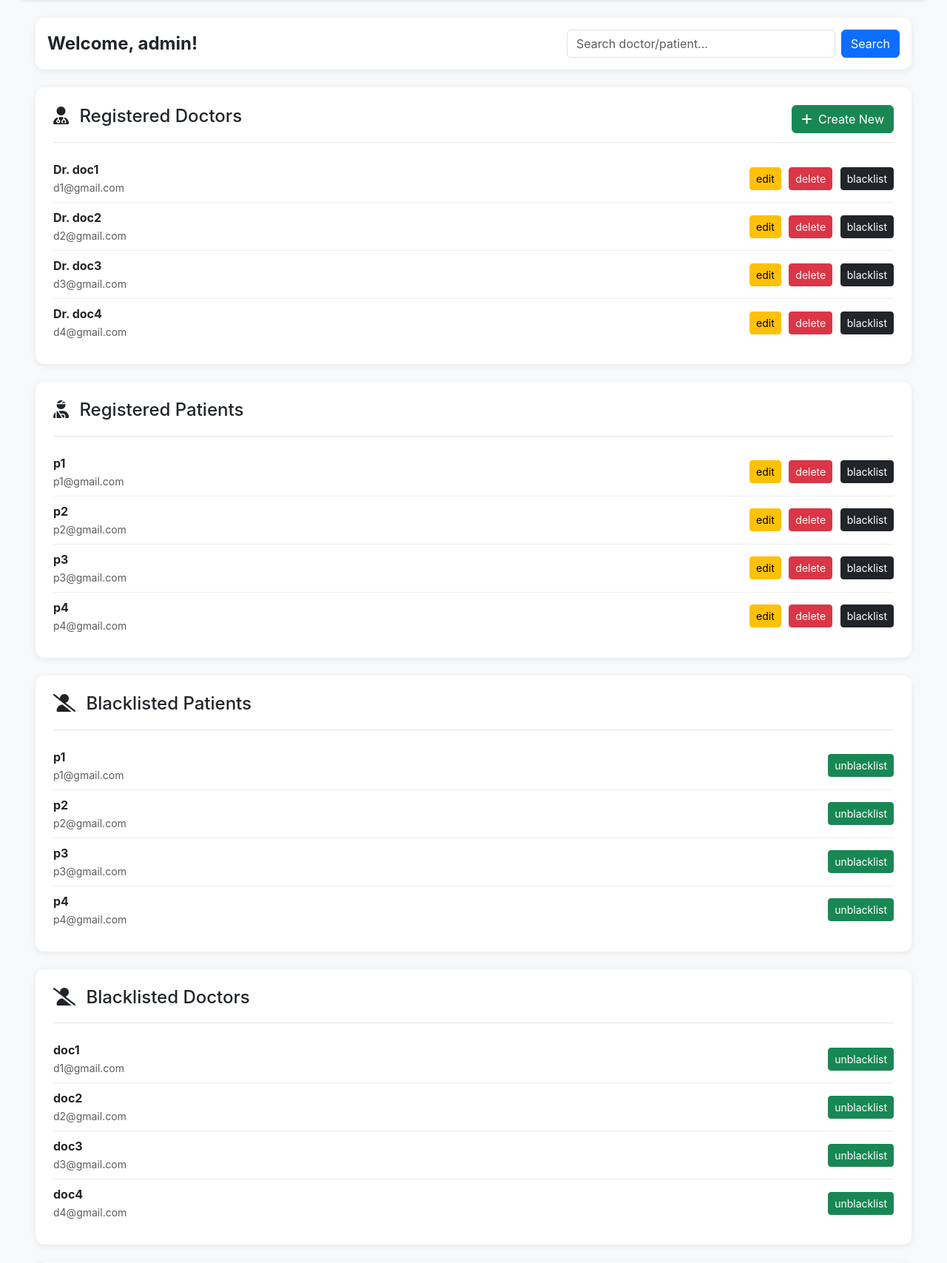
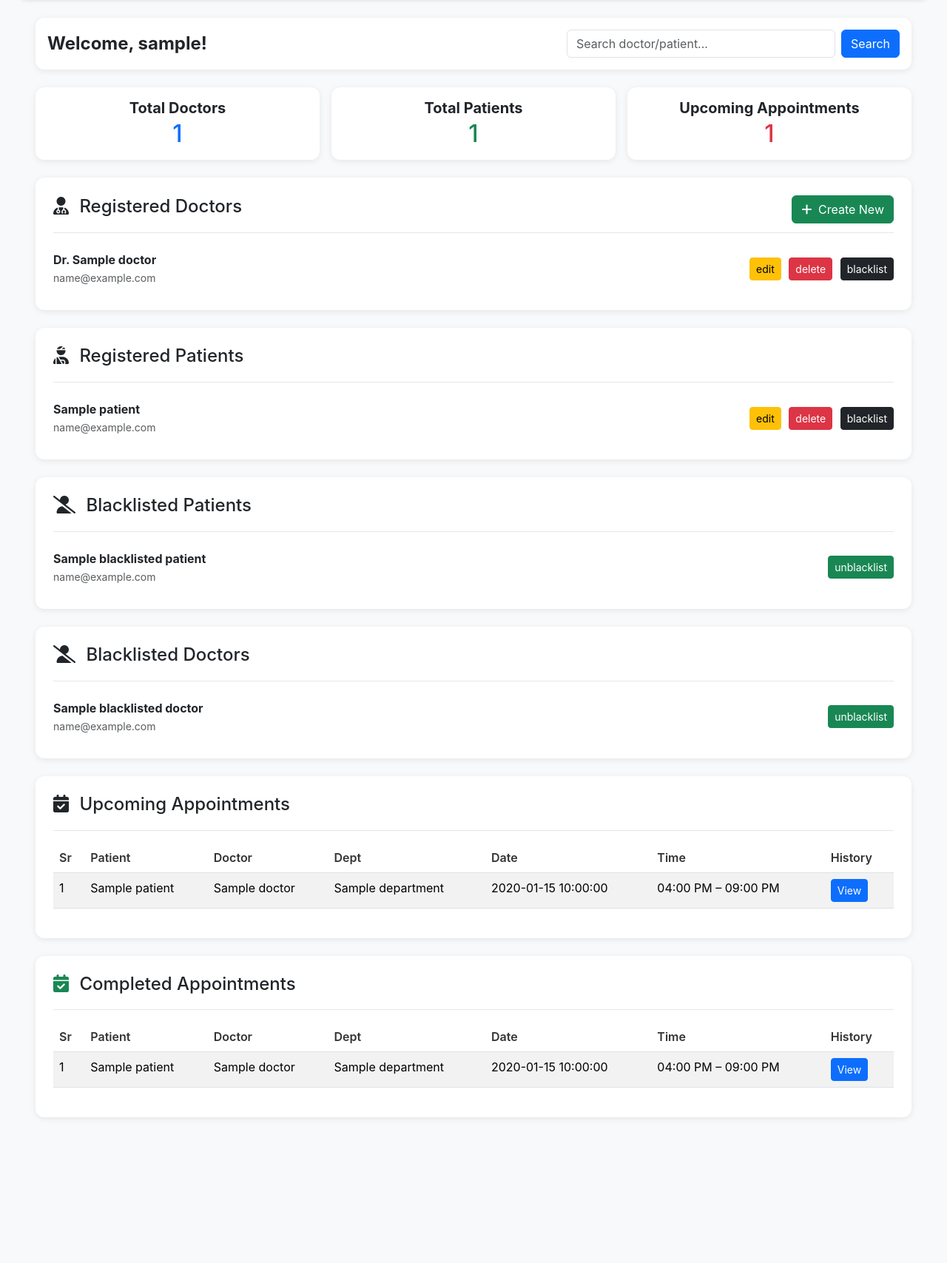
Before and after one commit to 24f2008371/MAD1-hospital_management_system, a Flask app: template templates/admin_dash.html in a window 1280 px wide. Shown: the part 90-1797 px from the top of the page at 74% size. After the commit the page ends 1560 px from the top, so only its background shows below. Run offline with Flask 3, Linux system fonts and the light colour scheme; the template is opened without the code that fills it: values that come from a table or form of the project are taken from there, most other values are stand-ins (such as "Sample title", 1, 10 or a date in 2020); some libraries are stand-ins or nearby versions.

Commit message:
Added count in admin dash and added completed appointments

```diff
--- a/application/controllers.py
+++ b/application/controllers.py
@@ -213,6 +213,7 @@ def admin_dash():
         patients = Patient.query.filter_by(blocked=False).all()
         blacklisted_patients = Patient.query.filter_by(blocked=True).all()
         upcoming = Appointment.query.join(Patient).join(Doctor).filter(Appointment.status == "Upcoming").all()
+        completed = Appointment.query.filter_by(status="Completed").all()
 
     else:
         like = f"%{q}%"
@@ -237,8 +238,19 @@ def admin_dash():
             or_(Patient.name.ilike(like), Doctor.doctor_name.ilike(like), Doctor.email.ilike(like))
         ).all()
 
+        completed = Appointment.query.filter(
+            Appointment.status == "Completed",
+            or_(Patient.name.ilike(like), Doctor.doctor_name.ilike(like), Doctor.email.ilike(like))
+        ).all()
+
 
     this_user = User.query.filter_by(type="admin").first()
+
+    # === DASHBOARD STATS ===
+    total_doctors = Doctor.query.count()
+    total_patients = Patient.query.count()
+    total_appointments = Appointment.query.filter_by(status="Upcoming").count()
+
 
     return render_template("admin_dash.html",
         this_user=this_user,
@@ -247,8 +259,11 @@ def admin_dash():
         q=q,
         blacklisted_patients=blacklisted_patients,
         blacklisted_doctors=blacklisted_doctors,
-        upcoming=upcoming)
-
+        upcoming=upcoming,
+        total_doctors=total_doctors,
+        total_patients=total_patients,
+        total_appointments=total_appointments,
+        completed = completed)
 
 
 # ---------------------------------------------------------
@@ -782,6 +797,8 @@ def cancel_appointment(id):
         flash("Unauthorized!", "danger")
         return redirect("/patient")
 
+    appt.status = "Cancelled"
+
     slot = Availability.query.filter_by(
         doctor_id=appt.doctor_id, date=appt.date, slot=appt.time
     ).first()
@@ -789,7 +806,6 @@ def cancel_appointment(id):
     if slot:
         slot.is_available = True
 
-    db.session.delete(appt)
     db.session.commit()
 
     flash("Appointment cancelled!", "danger")
--- a/templates/admin_dash.html
+++ b/templates/admin_dash.html
@@ -140,6 +140,33 @@
             </div>
         </div>
 
+        <!-- STAT CARDS -->
+        <div class="row g-3 mb-4">
+
+            <div class="col-md-4">
+                <div class="card p-3 text-center">
+                    <h5 class="fw-bold mb-1">Total Doctors</h5>
+                    <h2 class="text-primary mb-0">{{ total_doctors }}</h2>
+                </div>
+            </div>
+
+            <div class="col-md-4">
+                <div class="card p-3 text-center">
+                    <h5 class="fw-bold mb-1">Total Patients</h5>
+                    <h2 class="text-success mb-0">{{ total_patients }}</h2>
+                </div>
+            </div>
+
+            <div class="col-md-4">
+                <div class="card p-3 text-center">
+                    <h5 class="fw-bold mb-1">Upcoming Appointments</h5>
+                    <h2 class="text-danger mb-0">{{ total_appointments }}</h2>
+                </div>
+            </div>
+
+        </div>
+
+
         <!-- Registered Doctors -->
         <div class="card p-4 mb-4">
             <div class="section-header">
@@ -272,7 +299,68 @@
 
         </div>
 
+        <!-- Completed Appointments -->
+        <div class="card p-4 mb-4">
+            <div class="section-header">
+                <h4><i class="fa-solid fa-calendar-check me-2 text-success"></i> Completed Appointments</h4>
+            </div>
+
+            <div class="table-responsive mt-3">
+                <table class="table table-striped">
+                    <thead>
+                        <tr>
+                            <th>Sr</th>
+                            <th>Patient</th>
+                            <th>Doctor</th>
+                            <th>Dept</th>
+                            <th>Date</th>
+                            <th>Time</th>
+                            <th>History</th>
+                        </tr>
+                    </thead>
+                    <tbody>
+                        {% for a in completed %}
+                        <tr>
+                            <td>{{ loop.index }}</td>
+                            <td>{{ a.patient.name }}</td>
+                            <td>{{ a.doctor.doctor_name }}</td>
+                            <td>{{ a.doctor.department.name }}</td>
+                            <td>{{ a.date }}</td>
+
+                            <td>
+                                {% if a.time == "morning" %}
+                                08:00 AM – 12:00 PM
+                                {% else %}
+                                04:00 PM – 09:00 PM
+                                {% endif %}
+                            </td>
+
+                            <td>
+                                <a href="/patient_history?id={{ a.patient_id }}" class="btn btn-primary btn-sm">View</a>
+                            </td>
+                        </tr>
+                        {% endfor %}
+                    </tbody>
+                </table>
+            </div>
+        </div>
+
+
     </main>
+
+    <!-- Flash messages vanish in 2 seconds -->
+    <script>
+        setTimeout(() => {
+            const flashContainer = document.getElementById("flash-container");
+            if (flashContainer) {
+                flashContainer.classList.add("fade");
+                flashContainer.style.transition = "opacity 0.5s";
+                flashContainer.style.opacity = "0";
+
+                setTimeout(() => flashContainer.remove(), 500);  // remove after fade
+            }
+        }, 2000); // 2 seconds
+    </script>
 
 </body>
 
```
Also changed, not shown: instance/hospital.sqlite3.
